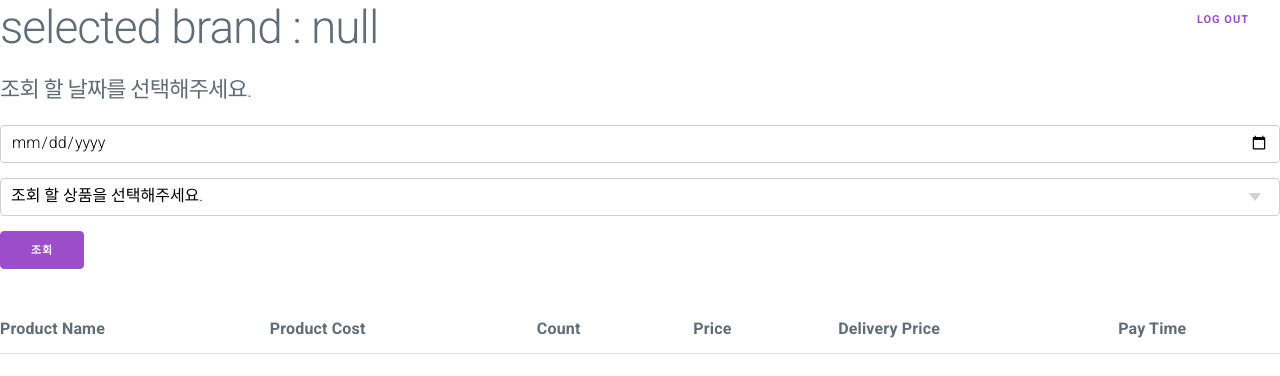
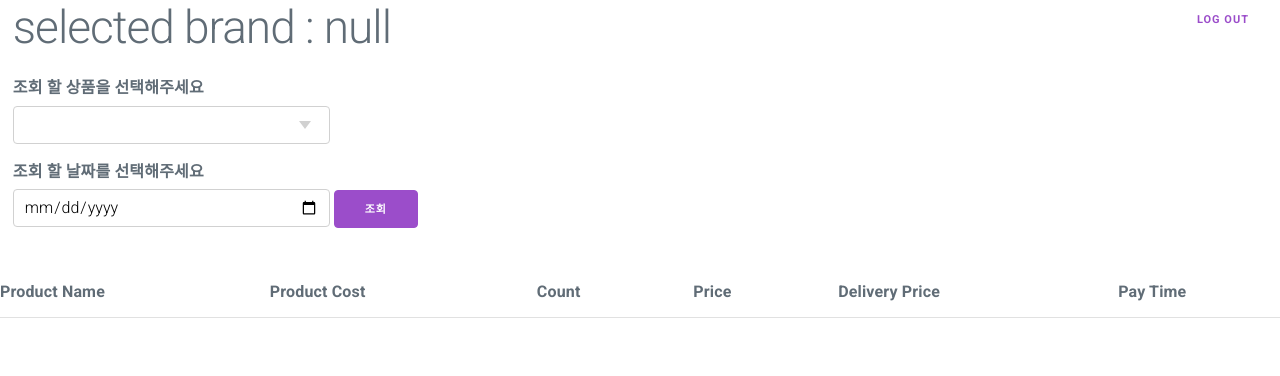
Before and after one commit to ohnas/Manager-frontend, a plain HTML site: page integrations.html in a window 1280 px wide. Drawn offline with nearby package versions, Linux system fonts and the light colour scheme; no server answers.

Commit message:
19. productProfile

```diff
--- a/JS/integrations.js
+++ b/JS/integrations.js
@@ -2,8 +2,9 @@ import { baseUrl } from "./setting.js";
 const headerDiv = document.querySelector(".header");
 const headerH1 = headerDiv.querySelector("h1");
 const logOutBtn = document.querySelector(".button");
-const dateForm = document.querySelector(".date-form");
-const dateInput = dateForm.querySelector("input");
+const integrationForm = document.querySelector(".integration-form");
+const productSelect = integrationForm.querySelector("select");
+const dateInput = integrationForm.querySelector("input");
 
 const currentUrl = location.href;
 const url = new URL(currentUrl);
@@ -20,7 +21,7 @@ async function userProfile() {
         },
     });
     if(response.ok) {
-        //productProfile();
+        productProfile();
     } else {
         alert("로그인이 되어있지 않습니다. 로그인 해주세요.");
         location.href = "index.html";
@@ -28,15 +29,23 @@ async function userProfile() {
 }
 
 async function productProfile() {
-    let response = await fetch(`${baseUrl}/api/v1/products/1`, {
+    let response = await fetch(`${baseUrl}/api/v1/products/?brand=${brandName}`, {
         method : "GET",
         credentials: "include",
         headers : {
             'Content-Type': 'application/json',
         },
     });
+    if(response.ok) {
+        let data = await response.json();
+        data.forEach(element => {
+            let productOption = document.createElement("option");
+            productOption.setAttribute("value", `${element.name}`)
+            productOption.innerText = `${element.name}`
+            productSelect.appendChild(productOption);
+        });
+    }
 }
-
 
 //조회할 날짜 전일로 제한시켜놓기
 function handleDateInput() {
--- a/css/integrations.css
+++ b/css/integrations.css
@@ -1,4 +1,17 @@
 .header {
     display: flex;
     justify-content: space-between;
+    margin-left: 1%;
 }
+
+.integration-form {
+    margin-left: 1%;
+}
+
+.integration-form input {
+    width: 25%;
+}
+
+.integration-form select {
+    width: 25%;
+}
--- a/integrations.html
+++ b/integrations.html
@@ -18,12 +18,11 @@
         <h1></h1>
         <button class="button button-clear">Log out</button>
     </div>
-    <h4>조회 할 날짜를 선택해주세요.</h4>
-    <form class="date-form">
-        <input type="date" required />
-        <select required>
-            <option value="">조회 할 상품을 선택해주세요.</option>
-        </select>
+    <form class="integration-form">
+        <label for="productfield">조회 할 상품을 선택해주세요</label>
+        <select id="productfield" required></select>
+        <label for="datefield">조회 할 날짜를 선택해주세요</label>
+        <input id="datefield" type="date" required />
         <button type="submit">조회</button>
     </form>
     <table>
```
